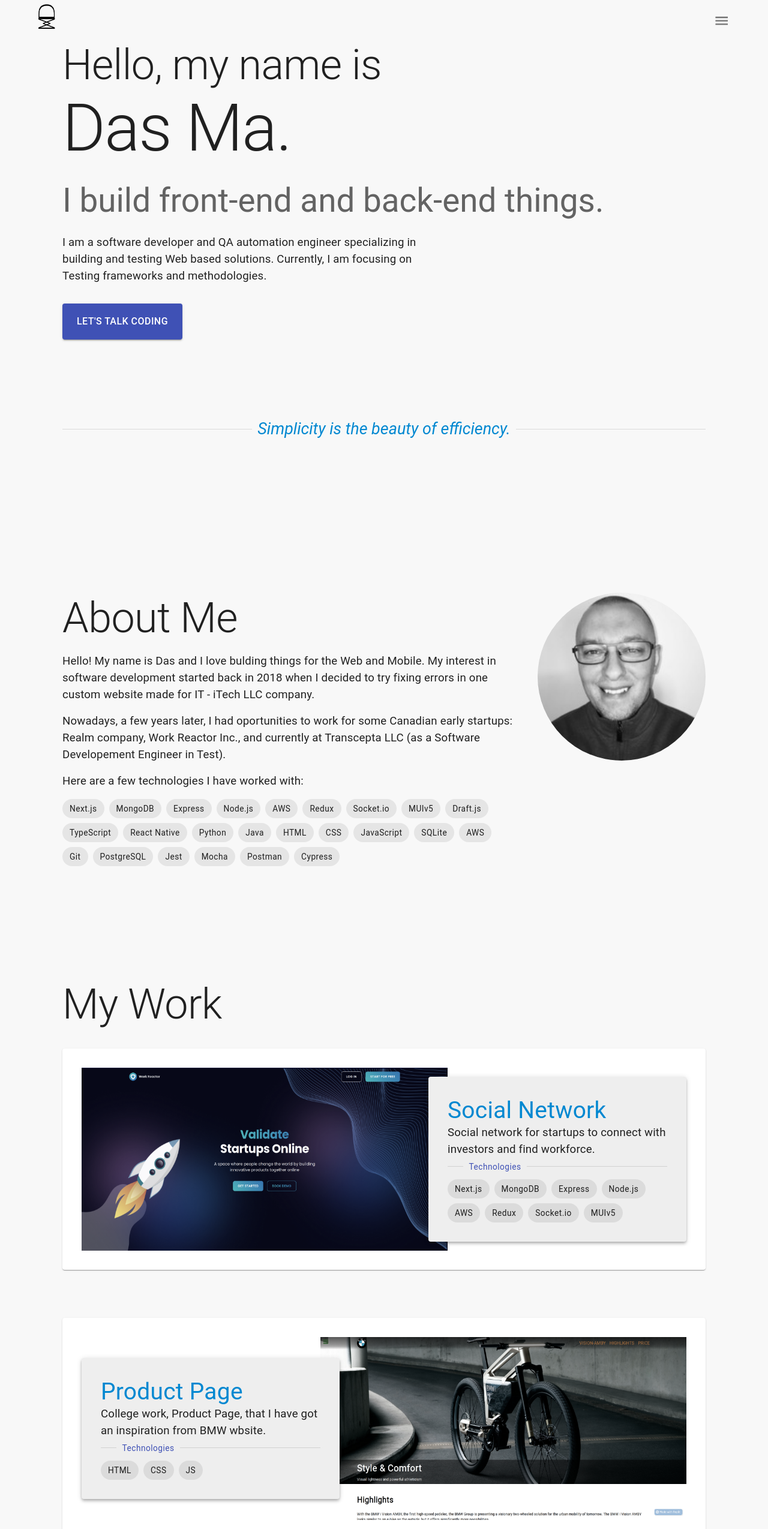
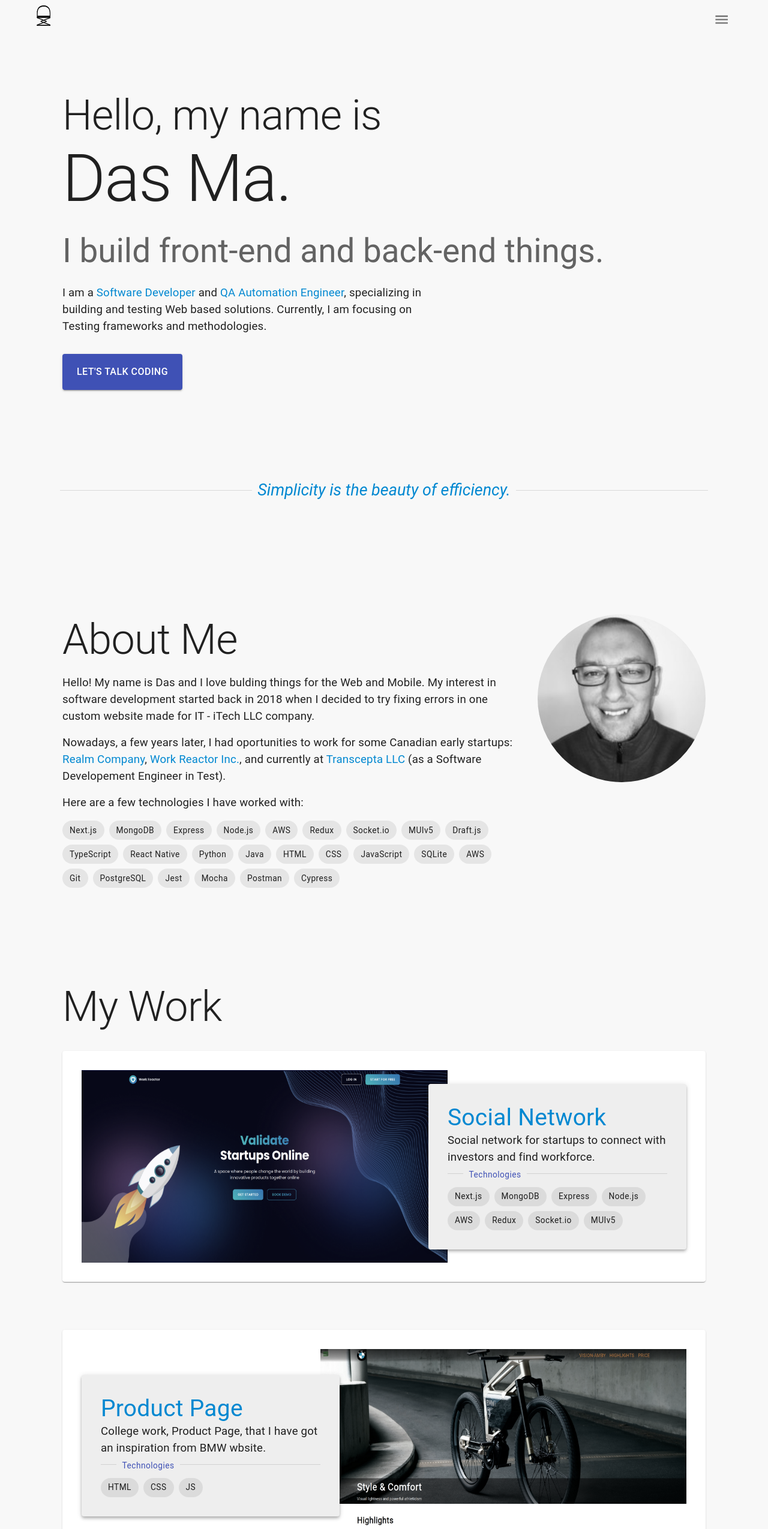
Before and after one commit to DasGMA/mine, a Next.js app: page / in a window 1280 px wide. Shown: the top 2549 px of the page at 60% size. Built offline with nearby package versions, Linux system fonts and the light colour scheme.

Commit message:
Little change

```diff
--- a/components/Contacts/Socials.tsx
+++ b/components/Contacts/Socials.tsx
@@ -67,6 +67,7 @@ const Socials = ({ resized }: ISocials) => {
           href="https://www.linkedin.com/in/dasma/"
           rel="noopener noreferrer"
           sx={socialsSx}
+          id="profile-link"
         >
           <LinkedInIcon fontSize="large" />
         </Link>
--- a/components/Homepage/About/index.tsx
+++ b/components/Homepage/About/index.tsx
@@ -48,9 +48,19 @@ const About = () => {
           </Typography>
           <Typography>
             Nowadays, a few years later, I had oportunities to work for some
-            Canadian early startups: Realm company, Work Reactor Inc., and
-            currently at Transcepta LLC (as a Software Developement Engineer in
-            Test).
+            Canadian early startups:{" "}
+            <Typography component="span" color="info.main">
+              Realm Company
+            </Typography>
+            ,{" "}
+            <Typography component="span" color="info.main">
+              Work Reactor Inc.
+            </Typography>
+            , and currently at{" "}
+            <Typography component="span" color="info.main">
+              Transcepta LLC
+            </Typography>{" "}
+            (as a Software Developement Engineer in Test).
           </Typography>
           <Typography>
             Here are a few technologies I have worked with:
--- a/components/Homepage/Intro/index.tsx
+++ b/components/Homepage/Intro/index.tsx
@@ -6,7 +6,7 @@ const Intro = () => {
   return (
     <>
       <Grid
-        id="intro"
+        id="welcome-section"
         container
         justifyContent="center"
         alignItems="center"
@@ -21,9 +21,16 @@ const Intro = () => {
           </Typography>
 
           <Typography sx={textSx}>
-            I am a software developer and QA automation engineer specializing in
-            building and testing Web based solutions. Currently, I am focusing
-            on Testing frameworks and methodologies.
+            I am a{" "}
+            <Typography component="span" color="info.main">
+              Software Developer
+            </Typography>{" "}
+            and{" "}
+            <Typography component="span" color="info.main">
+              QA Automation Engineer
+            </Typography>
+            , specializing in building and testing Web based solutions.
+            Currently, I am focusing on Testing frameworks and methodologies.
           </Typography>
           <Button
             variant="contained"
@@ -34,19 +41,6 @@ const Intro = () => {
             Let&apos;s talk coding
           </Button>
         </Grid>
-        <Divider
-          sx={{
-            width: "100%",
-            display: {
-              xs: "none",
-              sm: "flex",
-            },
-          }}
-        >
-          <Typography color="info.main" component="cite" variant="h5">
-            Simplicity is the beauty of efficiency.
-          </Typography>
-        </Divider>
       </Grid>
     </>
   );
--- a/components/Homepage/Work/index.tsx
+++ b/components/Homepage/Work/index.tsx
@@ -15,6 +15,7 @@ import productpage from "../../../assets/images/productpage.png";
 import fancysteakhouse from "../../../assets/images/fancysteakhouse.png";
 import tribute from "../../../assets/images/tribute.png";
 import spaceshootergame from "../../../assets/images/spaceshootergame.png";
+import next from "../../../assets/images/next.png";
 
 const imageBoxSx = {
   cursor: "pointer",
@@ -71,14 +72,14 @@ const Work: React.FC = () => {
         scrollMarginTop: (theme) => theme.mixins.toolbar.minHeight,
       }}
       px={{ xs: 0, md: 8 }}
-      pt={4}
-      id="Work"
+      id="projects"
     >
       <Typography variant="h2" textAlign="left" width="100%" mb={4}>
         My Work
       </Typography>
       <Grid container direction="column" alignItems="flex-start">
         <Grid
+          id="project-title"
           component={Paper}
           container
           item
@@ -96,8 +97,8 @@ const Work: React.FC = () => {
             <Image
               src={workreactor}
               alt="Work Reactor Inc website"
-              width={900}
-              height={450}
+              width={950}
+              height={500}
             />
           </Link>
           <Box sx={RBoxSx}>
@@ -154,8 +155,8 @@ const Work: React.FC = () => {
             <Image
               src={productpage}
               alt="BMW electric bike product page"
-              width={900}
-              height={450}
+              width={950}
+              height={500}
             />
           </Link>
           <Box sx={LBoxSx}>
@@ -197,8 +198,8 @@ const Work: React.FC = () => {
             <Image
               src={fancysteakhouse}
               alt="Fancy restaurant landing page"
-              width={900}
-              height={450}
+              width={950}
+              height={500}
             />
           </Link>
 
@@ -241,9 +242,9 @@ const Work: React.FC = () => {
           >
             <Image
               src={tribute}
-              alt="Nicola Tesla trubute page"
-              width={900}
-              height={450}
+              alt="Nikola Tesla trubute page"
+              width={950}
+              height={500}
             />
           </Link>
 
@@ -285,8 +286,8 @@ const Work: React.FC = () => {
             <Image
               src={spaceshootergame}
               alt="Space shooting game"
-              width={900}
-              height={450}
+              width={950}
+              height={500}
             />
           </Link>
           <Box sx={RBoxSx}>
@@ -311,6 +312,51 @@ const Work: React.FC = () => {
             </Box>
           </Box>
         </Grid>
+        <Grid
+          component={Paper}
+          container
+          item
+          direction={{ xs: "column", md: "row-reverse" }}
+          alignItems="center"
+          flexWrap={{ xs: "wrap", md: "nowrap" }}
+          p={{ xs: 2, md: 4 }}
+          mt={10}
+        >
+          <Link
+            href="https://endearing-cajeta-51566a.netlify.app"
+            target="_blank"
+            rel="noreferrer noopener"
+            sx={imageBoxSx}
+          >
+            <Image
+              src={next}
+              alt="Next.js documentation page."
+              width={950}
+              height={500}
+            />
+          </Link>
+
+          <Box sx={LBoxSx}>
+            <Typography variant="h4" component="h3" color="info.main">
+              Documentation
+            </Typography>
+            <Typography>
+              College work to create a Documentation Page. I have decided to
+              create one for JS framework - Next.js.
+            </Typography>
+            <Divider textAlign="left" sx={{ mb: 1 }}>
+              <Typography variant="caption" color="primary">
+                Technologies
+              </Typography>
+            </Divider>
+            <Box sx={chipsBoxSx}>
+              <Chip
+                label={<Typography variant="caption">Next.js</Typography>}
+              />
+              <Chip label={<Typography variant="caption">CSS</Typography>} />
+            </Box>
+          </Box>
+        </Grid>
       </Grid>
     </Grid>
   );
--- a/components/Navigation/index.tsx
+++ b/components/Navigation/index.tsx
@@ -45,7 +45,7 @@ const Navigation: React.FC = () => {
   };
 
   return (
-    <AppBar position="fixed" sx={appBarSx}>
+    <AppBar id="navbar" position="fixed" sx={appBarSx}>
       <Container maxWidth="lg" disableGutters>
         <Toolbar
           sx={{
@@ -54,8 +54,8 @@ const Navigation: React.FC = () => {
           }}
         >
           <Box display="inline-flex" alignItems="center" ml={-2}>
-            <Link href="#intro">
-              <Image src={logo} alt="Das Ma" width={60} height={60} />
+            <Link href="#welcome-section">
+              <Image src={logo} alt="Das Ma" width={50} height={50} />
             </Link>
           </Box>
           <Box sx={{ flexGrow: 0 }}>
@@ -85,7 +85,7 @@ const Navigation: React.FC = () => {
                 </Link>
               </MenuItem>
               <MenuItem onClick={handleCloseUserMenu}>
-                <Link href="#Work" underline="none">
+                <Link href="#projects" underline="none">
                   Work
                 </Link>
               </MenuItem>
--- a/pages/index.tsx
+++ b/pages/index.tsx
@@ -1,4 +1,4 @@
-import { Container } from "@mui/material";
+import { Container, Divider, Typography } from "@mui/material";
 import type { NextPage } from "next";
 import Head from "next/head";
 import About from "../components/Homepage/About";
@@ -17,8 +17,29 @@ const Home: NextPage = () => {
         />
         <link rel="icon" href="/favicon.ico" />
       </Head>
-      <Container maxWidth="lg" disableGutters>
+      <Container
+        maxWidth="lg"
+        disableGutters
+        sx={{
+          display: "flex",
+          flexDirection: "column",
+          alignItems: "center",
+        }}
+      >
         <Intro />
+        <Divider
+          sx={{
+            width: "90%",
+            display: {
+              xs: "none",
+              sm: "flex",
+            },
+          }}
+        >
+          <Typography color="info.main" component="cite" variant="h5">
+            Simplicity is the beauty of efficiency.
+          </Typography>
+        </Divider>
         <About />
         <Work />
       </Container>
```
Also changed, not shown: assets/images/next.png (added).
